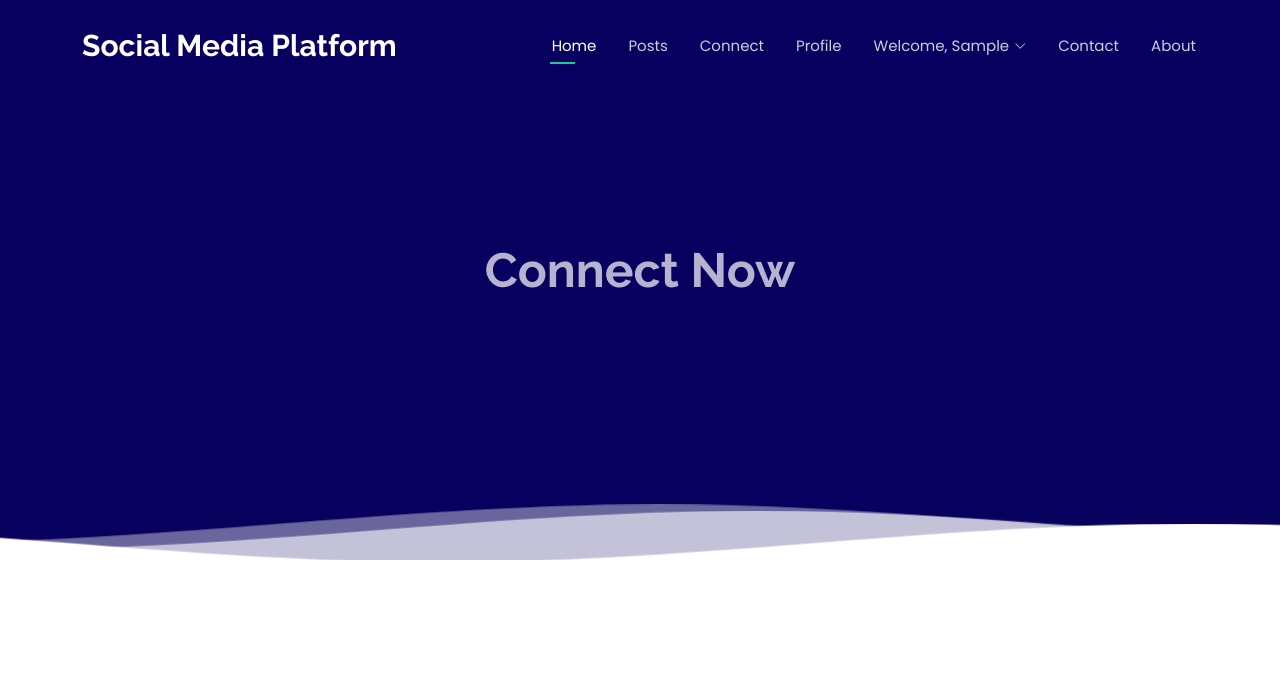
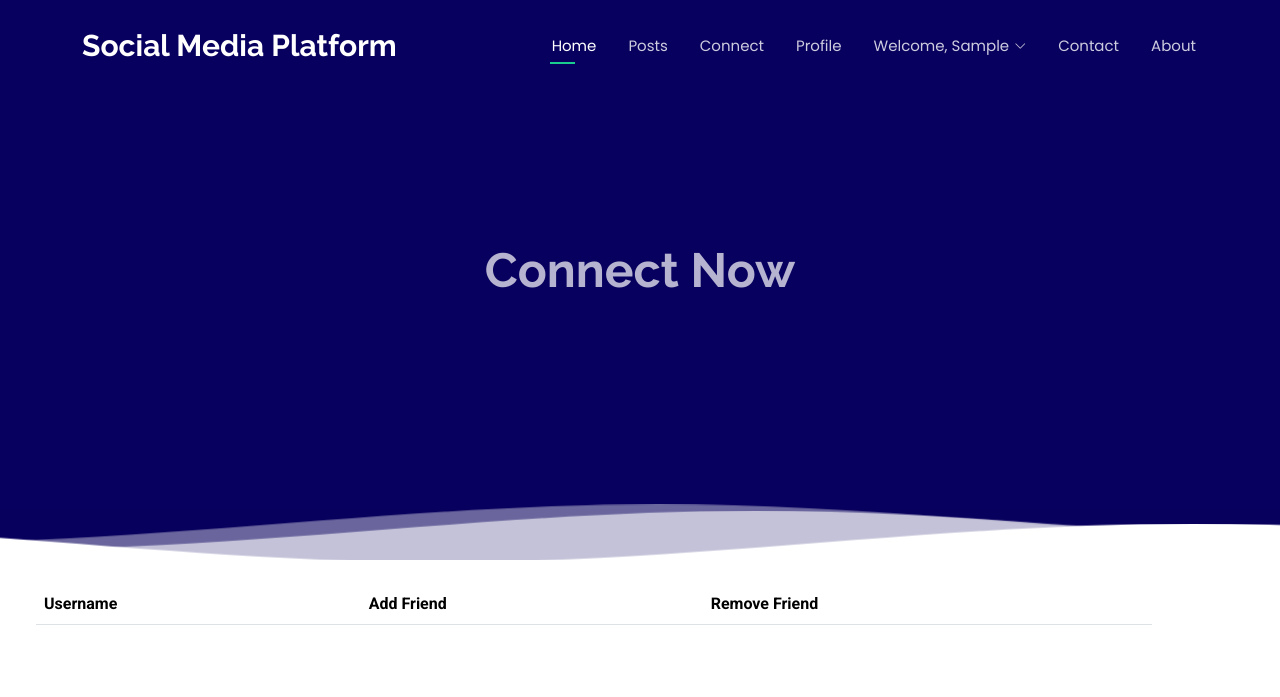
Before and after one commit to SoyebAhmed5/SomeTime, a Flask app: page /connect in a window 1280 px wide. Shown: the top 697 px of the page. Run offline with Flask 3, Linux system fonts and the light colour scheme; the visitor is signed in with stand-in values (Sample User, id 1); data comes from the database, SQL or seed files in the repository; lists and menus that the app fills with data are empty; some libraries are stand-ins or nearby versions.

Commit message:
Backend Logic for add friend and remove friend

```diff
--- a/socialmedia/app.py
+++ b/socialmedia/app.py
@@ -221,7 +221,43 @@ def viewcomment(id):
 
 @app.route('/connect',methods=['GET','POST'])
 def connect():
-    return render_template("connect.html")
+    users = Signup.query.all()
+    return render_template("connect.html",users=users)
+
+
+@app.route("/connectfriend/<path:ids>", methods=['GET'])
+def connectFriends(ids):
+    print(ids)
+    data = ids.split("/")
+    print(data)
+    users = Signup.query.all()
+    d1 = Friends.query.filter_by(user_id=data[1]).first()
+    d2 = Friends.query.filter_by(requested_id=data[0]).first()
+    if d1 or d2:
+        flash("Friend request already sent","primary")
+        return render_template("connect.html",users=users)
+    query = Friends(user_id=data[1], requested_id=data[0], isAccepted="False")
+    db.session.add(query)
+    db.session.commit()
+    flash("Friend request sent successfully","success")
+    return render_template("connect.html",users=users)
+
+
+@app.route("/remove/<path:ids>", methods=['GET'])
+def remove(ids):
+    print(ids)
+    data = ids.split("/")
+    print(data)
+    users = Signup.query.all()
+    d1 = Friends.query.filter_by(user_id=data[1]).first()
+    d2 = Friends.query.filter_by(requested_id=data[0]).first()
+    if d1 or d2:
+        query = f"DELETE FROM `friends` WHERE `friends`.`user_id` = {data[1]} AND `friends`.`requested_id` = {data[0]}"
+        with db.engine.begin() as conn:
+            conn.exec_driver_sql(query)
+            flash("Request Cancelled", "success")
+            return render_template("connect.html",users=users)
+    return render_template("connect.html",users=users)
 
 
 if __name__ == "__main__":
--- a/socialmedia/templates/auth.html
+++ b/socialmedia/templates/auth.html
@@ -96,7 +96,7 @@
       </div>
 
 
-      {% block body %} {% endblock body %}
+
 
       <svg
         class="hero-waves"
@@ -121,7 +121,9 @@
       </svg>
     </section>
     <!-- /Hero Section -->
+{% block body %}
 
+{% endblock body %}
     <!-- Scroll Top -->
     <a
       href="#"
--- a/socialmedia/templates/connect.html
+++ b/socialmedia/templates/connect.html
@@ -1,10 +1,30 @@
 {% extends "auth.html" %}
-{% block title %}Home {% endblock  title %}
+{% block title %} Home {% endblock title %}
 {% block forms %}
- <h1 class="text-center">Connect Now</h1>
+<h1 class="text-center">Connect Now</h1>
 {% endblock forms %}
 {% block body %}
 {% include 'messages.html' %}
 
+<div class="container m-4">
+  <table class="table">
+   <thead>
+     <tr>
+        <th scope="col">Username</th>
+        <th scope="col">Add Friend</th>
+        <th scope="col">Remove Friend</th>
+     </tr>
+    </thead>
+    <tbody>
+        {% for user in users %}
+           <tr>
+             <th scope="row">{{ user.first_name }} {{user.last_name}}</th>
+             <th scope="row"><a href="/connectfriend/{{ user.user_id}}/{{ current_user.user_id }}" class="btn btn-outline btn-sm btn-primary">Add</a></th>
+             <th scope="row"><a href="/remove/{{ user.user_id}}/{{ current_user.user_id }}" class="btn btn-outline btn-sm btn-dark">Remove</a></th>
+           </tr>
+        {% endfor %}
+    </tbody>
+  </table>
+</div>
 
 {% endblock body %}
```
